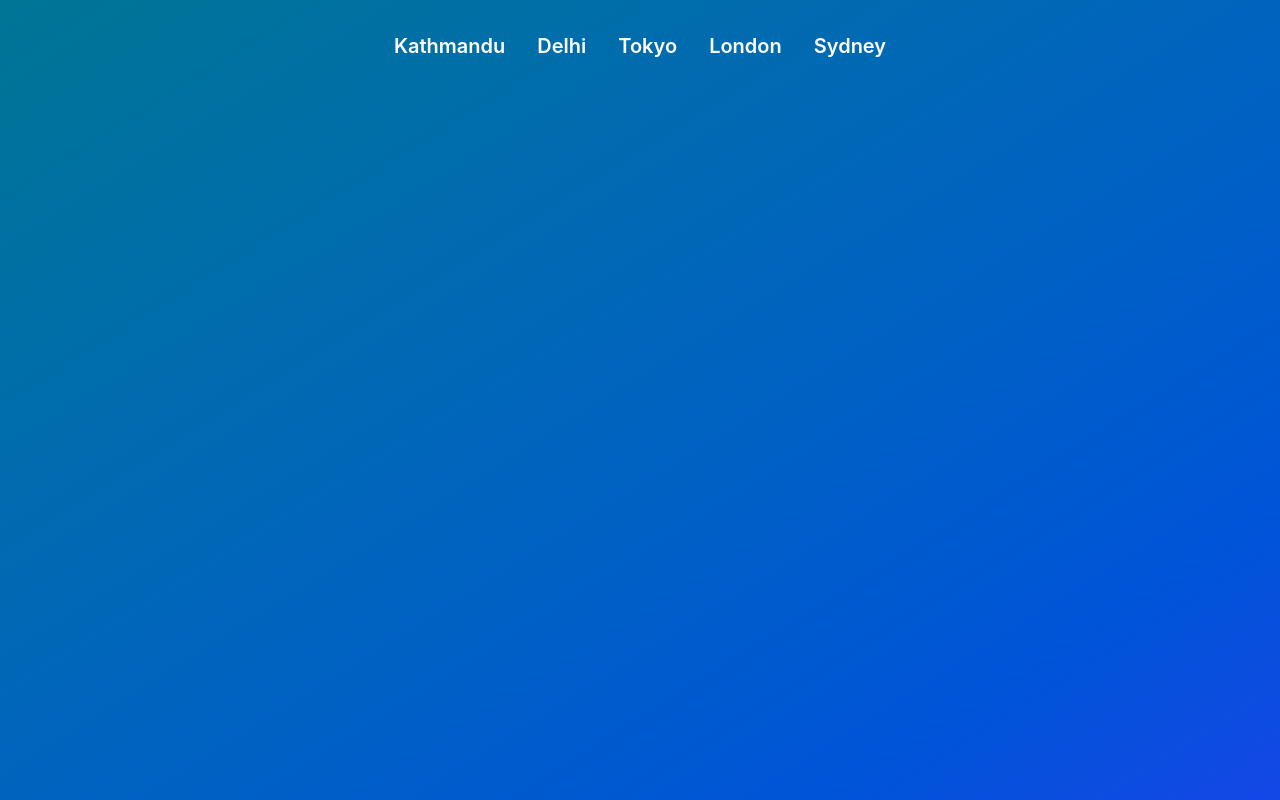
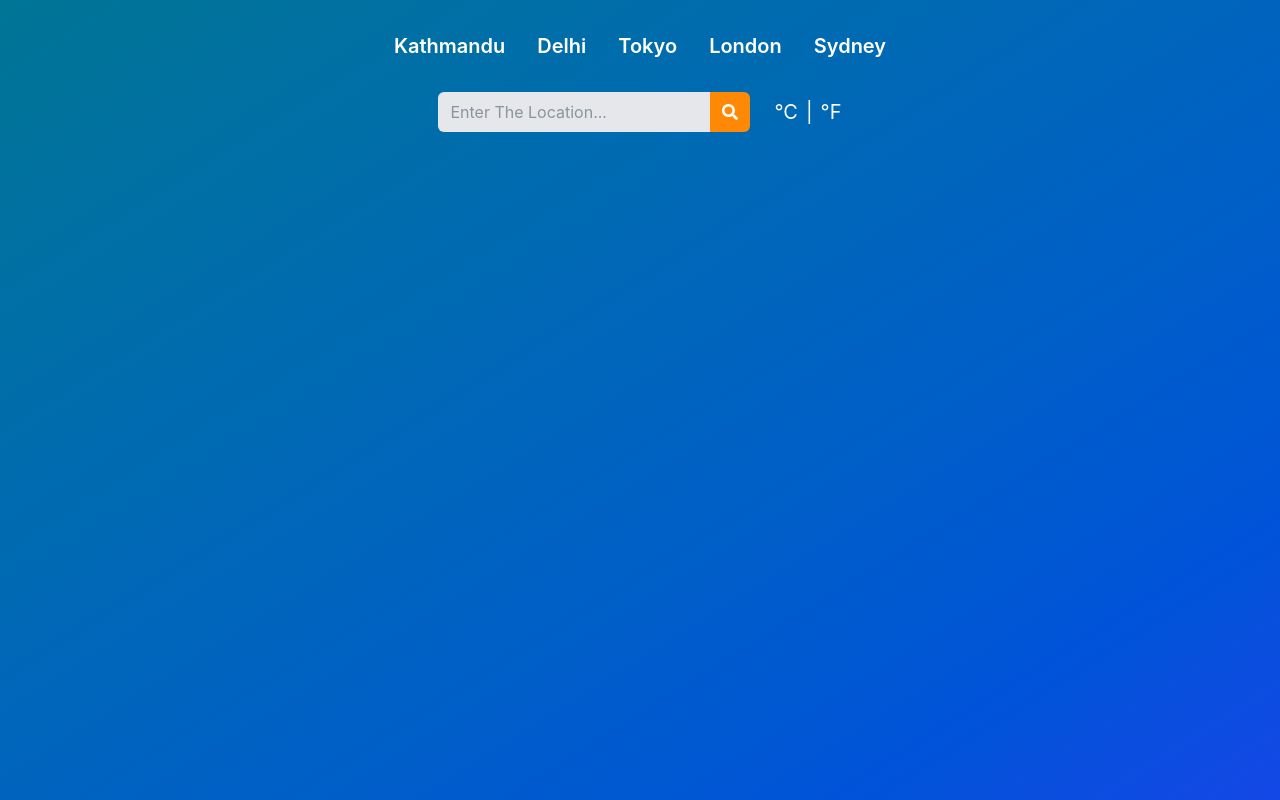
Before and after one commit to deepak-gurung/weather-app, a React (Vite) app: page / in a window 1280 px wide. Built offline with nearby package versions, Linux system fonts and the light colour scheme.

Commit message:
input field added

```diff
--- a/package.json
+++ b/package.json
@@ -13,6 +13,7 @@
     "@tailwindcss/vite": "^4.3.1",
     "react": "^19.2.6",
     "react-dom": "^19.2.6",
+    "react-icons": "^5.6.0",
     "tailwindcss": "^4.3.1"
   },
   "devDependencies": {
--- a/src/App.jsx
+++ b/src/App.jsx
@@ -1,10 +1,12 @@
 import React from 'react'
 import TopButton from './components/TopButton'
+import InputField from './components/InputField'
 
 const App = () => {
   return (
     <div className='h-screen bg-gradient-to-br from-cyan-700 to-blue-700'>
       <TopButton />
+      <InputField />
     </div>
   )
 }
--- /dev/null
+++ b/src/components/InputField.jsx
@@ -0,0 +1,31 @@
+import React from 'react';
+import { FaSearch } from 'react-icons/fa';
+
+const InputField = () => {
+  return (
+    <div className="flex items-center justify-center gap-6">
+      <div className="flex items-center">
+        <input
+          type="text"
+          placeholder="Enter the location..."
+          className="bg-gray-200 px-3 py-2 focus:outline-none capitalize text-gray-700 rounded-l-md"
+        />
+        <button className="bg-orange-400 text-white px-3 py-3 rounded-r-md hover:bg-orange-500 cursor-pointer">
+          <FaSearch />
+        </button>
+      </div>
+
+      <div className="flex items-center text-white text-xl space-x-2">
+        <button className='cursor-pointer'>
+         °C
+        </button>
+        <span>|</span>
+        <button className='cursor-pointer'>
+         °F
+        </button>
+      </div>
+    </div>
+  );
+};
+
+export default InputField;
```
Also changed, not shown: 1 other file (tests, documents, lock files or other folders).
